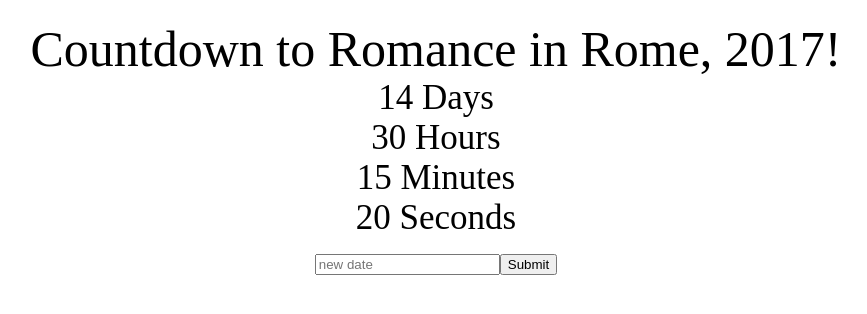
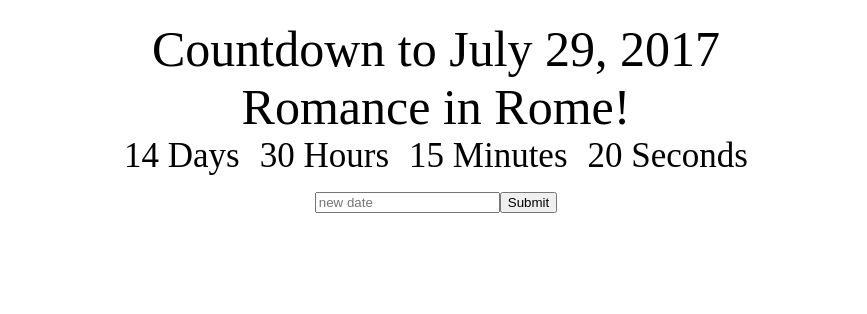
Before and after one commit to phillirodney/countdown, a React (Create React App) app in the folder countdown/: page / in a window 1280 px wide. Shown: the top 314 px of the page, without its empty margins (204-1071 px from the left). Built offline with nearby package versions, Linux system fonts and the light colour scheme.

Commit message:
onclick function added and change deadline method created, counter date changes when button is clicked

```diff
--- a/countdown/src/App.css
+++ b/countdown/src/App.css
@@ -8,23 +8,10 @@
 	  font-size: 50px;
 }
 
-.Clock-days {
-
+.Clock-days, .Clock-hours, .Clock-minutes, .Clock-seconds  {
+	display: inline;
+	margin: 10px;
 }
-
-.Clock-hours {
-
-}
-
-.Clock-minutes {
-
-}
-
-.Clock-seconds {
-
-}
-
-
 
 .App-logo {
   animation: App-logo-spin infinite 20s linear;
--- a/countdown/src/App.jsx
+++ b/countdown/src/App.jsx
@@ -3,12 +3,27 @@ import './App.css';
 //ES6 class
 class App extends Component {
 
+    constructor(props) {
+        super(props);
+        this.state = {
+                deadline: 'July 29, 2017'
+        }
+    }
+
+    changeDeadline() {
+        //never mutate or change state DIRECTLY
+        //this.state.deadline = 'November 25, 2017' is BAD
+        this.setState({deadline: 'November 25, 2017'})
+        //instead we use key value pairs, stay bug free
+    }
+
     render() {
         return (
             //adding structure for the page
             <div className="App">
-                <div className="App-title">Countdown to Romance in Rome, 2017!</div>
-            <div>
+                <div className="App-title">Countdown to {this.state.deadline}</div>
+            <div className="App-title">Romance in Rome!</div>
+                <div>
                     <div className="Clock-days">14 Days</div>
                     <div className="Clock-hours">30 Hours</div>
                     <div className="Clock-minutes">15 Minutes</div>
@@ -16,8 +31,8 @@ class App extends Component {
                 </div>
                 <div>
                     <input placeholder='new date' />
-                    <button>Submit</button>
-                </div>
+                    <button onClick={() => this.changeDeadline()}>Submit</button>
+                    </div>
 
             </div>
         )
@@ -25,4 +40,6 @@ class App extends Component {
 }
 
 export default App;
+//In onclick we use an ES6 anon function, handlers will loop and cause code to crash otherwise.
+
 //Thanks to create-react-app when we save the project it auto refreshes in localhost:8080
```
